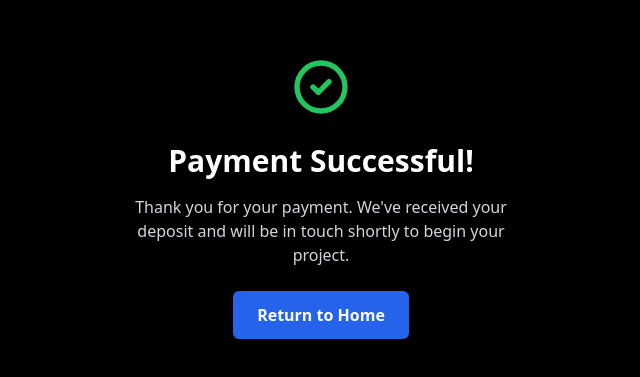
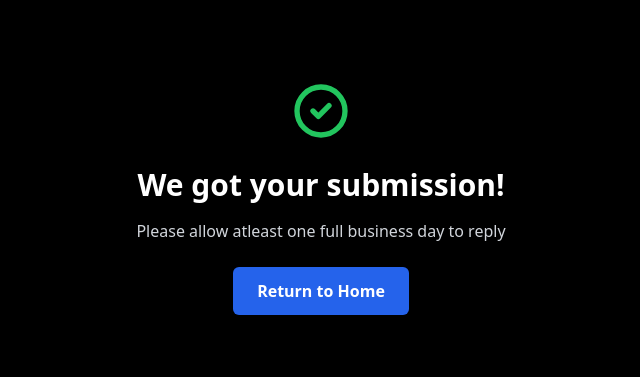
Before and after one commit to SavaiinaeaSIlva/lp-automation, a plain HTML site: page success.html in a window 1280 px wide. Shown: the part 203-580 px from the top of the page, without its empty margins (319-959 px from the left). Drawn offline with nearby package versions, Linux system fonts and the light colour scheme.

Commit message:
update for all

```diff
--- a/success.html
+++ b/success.html
@@ -3,7 +3,7 @@
 <head>
     <meta charset="UTF-8">
     <meta name="viewport" content="width=device-width, initial-scale=1.0">
-    <title>Payment Successful - Silva Automation</title>
+    <title>Silva Automation</title>
     <script src="https://cdn.tailwindcss.com"></script>
     <link href="https://fonts.googleapis.com/css2?family=IBM+Plex+Mono:wght@500;700&family=Inter:wght@400;600&display=swap" rel="stylesheet">
 </head>
@@ -14,8 +14,8 @@
                 <path stroke-linecap="round" stroke-linejoin="round" stroke-width="2" d="M9 12l2 2 4-4m6 2a9 9 0 11-18 0 9 9 0 0118 0z" />
             </svg>
         </div>
-        <h1 class="text-3xl font-bold mb-4">Payment Successful!</h1>
-        <p class="text-gray-300 mb-6">Thank you for your payment. We've received your deposit and will be in touch shortly to begin your project.</p>
+        <h1 class="text-3xl font-bold mb-4">We got your submission!</h1>
+        <p class="text-gray-300 mb-6">Please allow atleast one full business day to reply</p>
         <a href="index.html" class="inline-block bg-blue-600 hover:bg-blue-700 text-white font-semibold py-3 px-6 rounded-md transition-colors">
             Return to Home
         </a>
```
